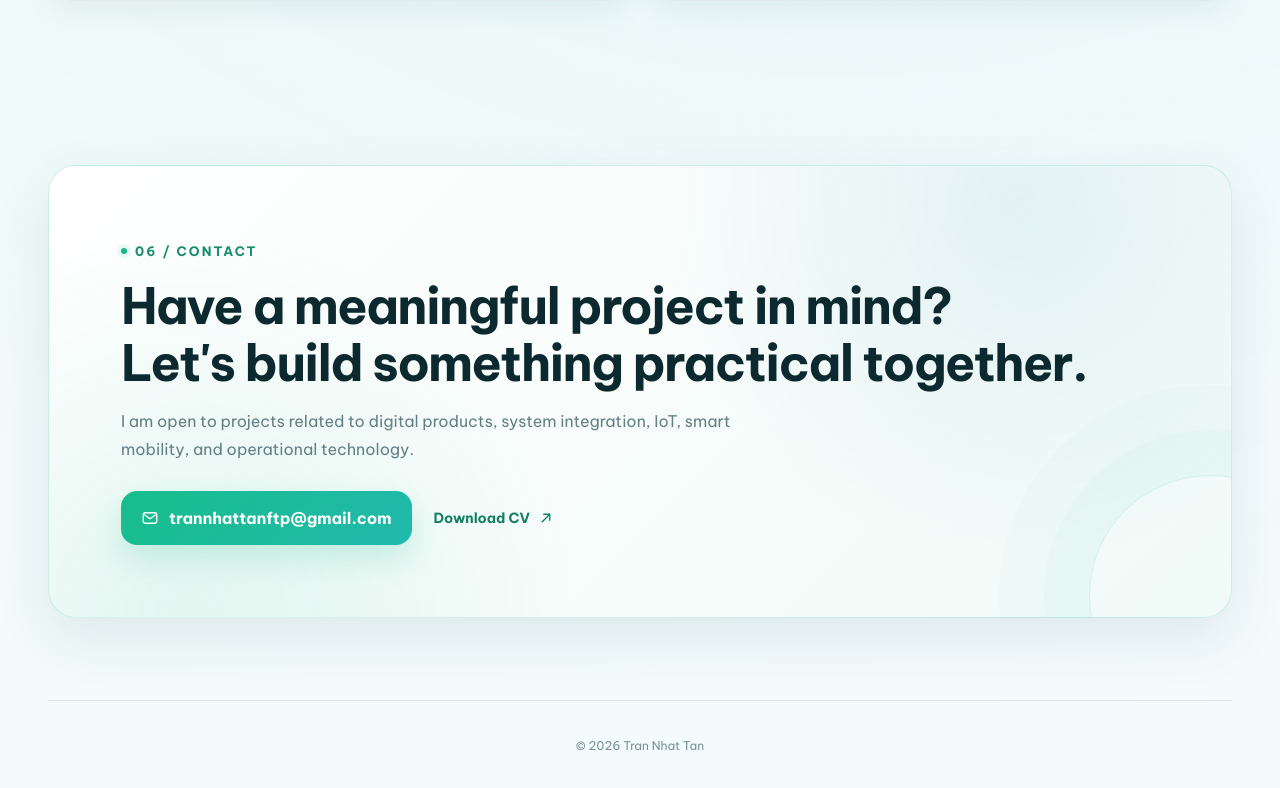
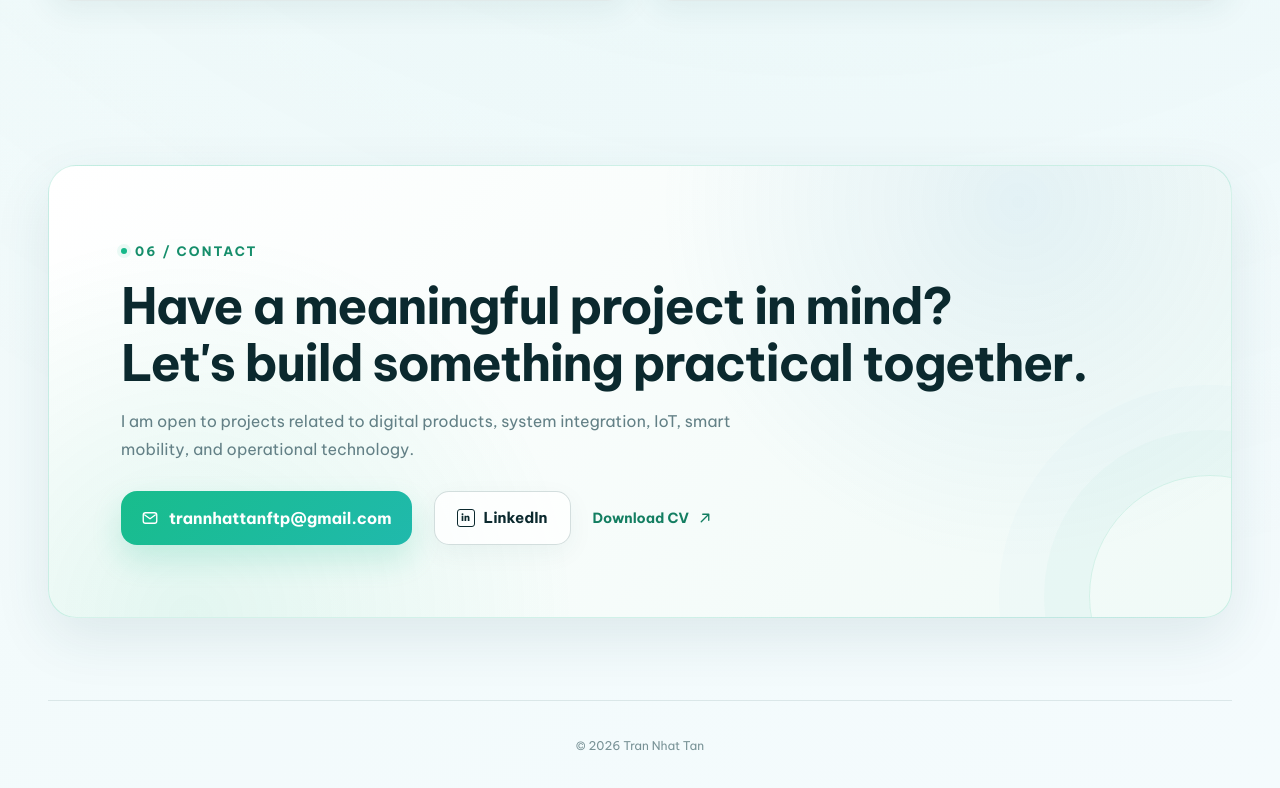
Before and after one commit to Yanzick/Profile, a React (Vite) app: page / in a window 1280 px wide. Shown: the part 6039-6827 px from the top of the page. Built offline with nearby package versions, Linux system fonts and the light colour scheme.

Commit message:
Update favicon and website title

```diff
--- a/src/App.jsx
+++ b/src/App.jsx
@@ -42,6 +42,29 @@ const Github = ({ size = 18 }) => (
   <svg width={size} height={size} viewBox="0 0 24 24" fill="none" aria-hidden="true">
     <path d="M15.7 21v-3.9c.04-1-.35-1.96-1.1-2.65 3.68-.41 7.55-1.8 7.55-8.15A6.36 6.36 0 0 0 20.46 1.9 5.92 5.92 0 0 0 20.3-2s-1.33-.43-4.36 1.68a15.15 15.15 0 0 0-7.94 0C4.97-2.43 3.64-2 3.64-2a5.92 5.92 0 0 0-.16 3.9A6.36 6.36 0 0 0 1.8 6.3c0 6.33 3.85 7.74 7.53 8.16a4.66 4.66 0 0 0-1.08 2.63V21" stroke="currentColor" strokeWidth="1.5" strokeLinecap="round" strokeLinejoin="round" transform="translate(0 2)" />
   </svg>
+)
+
+const LinkedIn = ({ size = 18 }) => (
+  <span
+    style={{
+      width: size,
+      height: size,
+      border: '1.6px solid currentColor',
+      borderRadius: '3px',
+      display: 'inline-flex',
+      alignItems: 'center',
+      justifyContent: 'center',
+      fontSize: `${size * 0.55}px`,
+      fontWeight: 800,
+      lineHeight: 1,
+      background: 'transparent',
+      color: 'currentColor',
+      boxSizing: 'border-box',
+    }}
+    aria-hidden="true"
+  >
+    in
+  </span>
 )
 
 const Menu = () => (
@@ -1015,6 +1038,17 @@ function App() {
               </button>
 
               <a
+                className="button ghost contact-linkedin"
+                href="https://www.linkedin.com/in/tntan3012"
+                target="_blank"
+                rel="noopener noreferrer"
+                aria-label="LinkedIn profile"
+              >
+                <LinkedIn />
+                LinkedIn
+              </a>
+
+              <a
                 className="text-link"
                 href="/assets/Tran-Nhat-Tan-CV.pdf"
                 download="Tran-Nhat-Tan-CV.pdf"
--- a/src/styles.css
+++ b/src/styles.css
@@ -3764,3 +3764,49 @@ body {
     transform: translateX(-50%) !important;
   }
 }
+
+.contact-linkedin {
+  display: inline-flex;
+  align-items: center;
+  justify-content: center;
+  gap: 9px;
+
+  min-height: 54px;
+  padding: 0 22px;
+
+  border: 1px solid #0b1618;
+  border-radius: 15px;
+
+  background: #0b1618;
+  color: #ffffff;
+
+  font-weight: 700;
+  font-size: 15px;
+  text-decoration: none;
+
+  transition:
+    background .25s ease,
+    color .25s ease,
+    transform .25s ease,
+    box-shadow .25s ease;
+}
+
+.contact-linkedin svg {
+  width: 19px;
+  height: 19px;
+  fill: currentColor;
+}
+
+.contact-linkedin:hover {
+  background: #ffffff;
+  color: #0b1618;
+  transform: translateY(-2px);
+  box-shadow: 0 10px 24px rgba(11, 22, 24, .12);
+}
+
+@media (max-width: 720px) {
+  .contact-linkedin {
+    min-height: 50px;
+    padding: 0 18px;
+  }
+}
```
